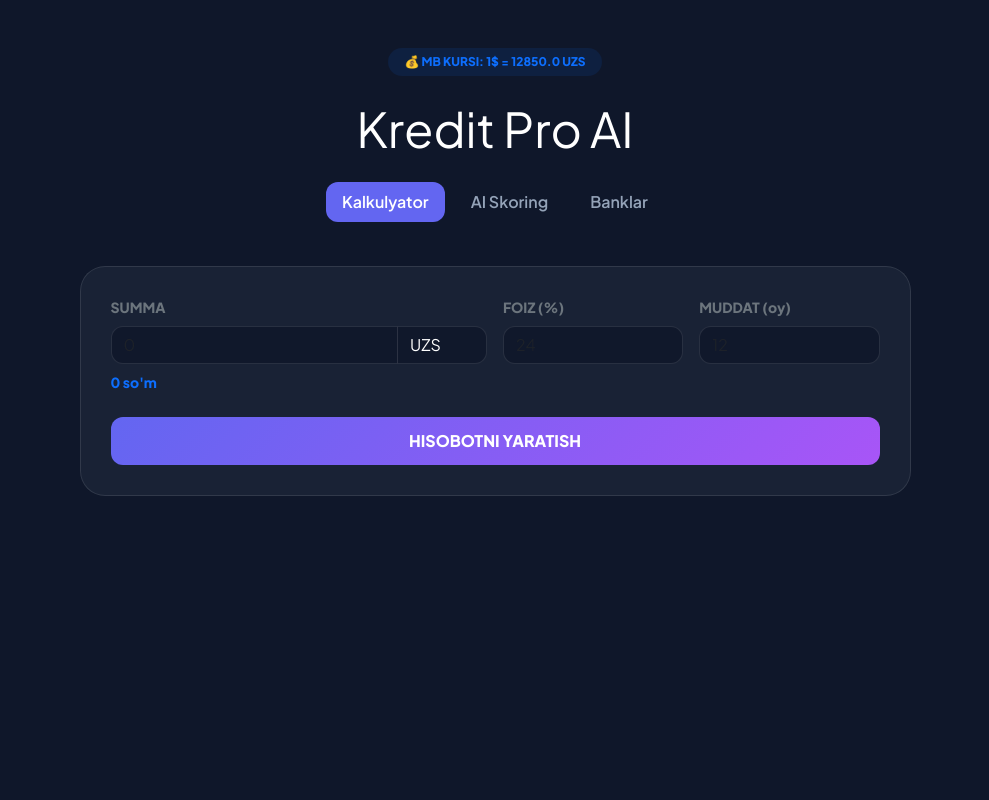
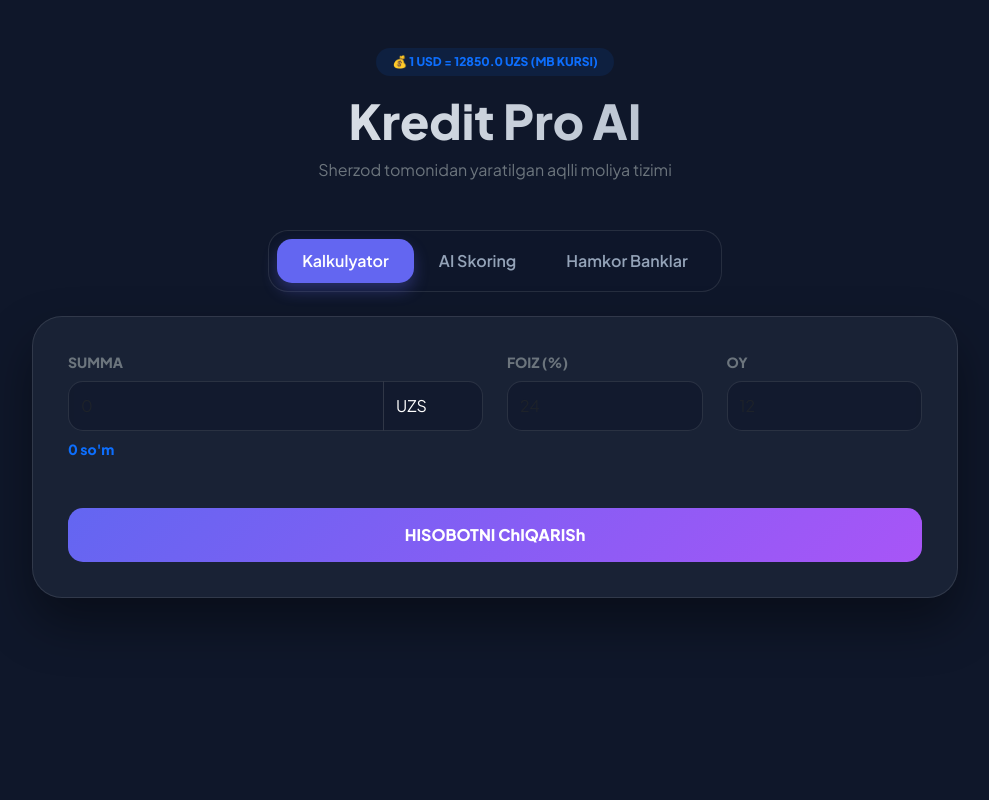
Before and after one commit to suvonov2310-a11y/kredit, a Django app: page / in a window 1280 px wide. Shown: the whole page, without its empty margins (145-1134 px from the left). Run offline with Django 5.2, Linux system fonts and the light colour scheme; data comes from the database, SQL or seed files in the repository; data that the repository does not hold is empty; some libraries are stand-ins or nearby versions.

Commit message:
Final MVT Integration

```diff
--- a/courses/views.py
+++ b/courses/views.py
@@ -3,20 +3,21 @@ from django.shortcuts import render
 from .models import Bank
 
 def kredit_page(request):
-    # Ma'lumotlar bazasidan banklarni olish
+    # Bazadan banklarni olish
     banklar = Bank.objects.all()
 
-    # Markaziy Bank API'dan dollar kursini olish
-    usd_rate = 12850.0  # Default qiymat (agar internet bo'lmasa)
+    # Markaziy Bank API'dan kursni olish (JSON formatda)
+    usd_rate = 12850.0  # Default qiymat
     try:
+        # MB kursi uchun rasmiy API
         response = requests.get('https://cbu.uz/uz/arkhiv-kursov-valyut/json/USD/')
         data = response.json()
         if data:
             usd_rate = float(data[0]['Rate'])
     except Exception as e:
-        print(f"API xatosi: {e}")
+        print(f"API xatosi yuz berdi: {e}")
 
-    # HTML-ga hamma ma'lumotni jo'natish
+    # HTML-ga yuboriladigan ma'lumotlar
     context = {
         'banklar': banklar,
         'usd_rate': usd_rate,
--- a/kredit_project/urls.py
+++ b/kredit_project/urls.py
@@ -1,8 +1,8 @@
 from django.contrib import admin
 from django.urls import path
-from courses.views import kredit_page  # Funksiyani import qilish
+from courses.views import kredit_page
 
 urlpatterns = [
     path('admin/', admin.site.urls),
-    path('', kredit_page, name='home'),  # Bosh sahifa uchun
+    path('', kredit_page, name='home'), # Asosiy sahifa
 ]
--- a/templates/kredit.html
+++ b/templates/kredit.html
@@ -9,87 +9,99 @@
     <script src="https://cdnjs.cloudflare.com/ajax/libs/html2pdf.js/0.10.1/html2pdf.bundle.min.js"></script>
     <style>
         :root { --primary: #6366f1; --bg: #0f172a; --glass: rgba(30, 41, 59, 0.7); --border: rgba(255, 255, 255, 0.1); }
-        body { background: var(--bg); color: white; font-family: 'Plus Jakarta Sans', sans-serif; min-height: 100vh; }
-        .glass-card { background: var(--glass); backdrop-filter: blur(15px); border: 1px solid var(--border); border-radius: 25px; padding: 30px; margin-top: 20px; }
-        .nav-pills .nav-link { color: #94a3b8; border-radius: 12px; font-weight: 600; margin: 0 5px; cursor: pointer; }
-        .nav-pills .nav-link.active { background: var(--primary) !important; color: white !important; }
-        .form-control, .form-select { background: rgba(15, 23, 42, 0.8) !important; border: 1px solid var(--border) !important; color: white !important; border-radius: 12px; }
-        .btn-main { background: linear-gradient(135deg, #6366f1, #a855f7); border: none; border-radius: 12px; padding: 12px; font-weight: 800; color: white; width: 100%; transition: 0.3s; }
-        .btn-main:hover { transform: translateY(-2px); box-shadow: 0 10px 20px rgba(99, 102, 241, 0.3); }
-        .bank-card { background: rgba(255, 255, 255, 0.03); border: 1px solid var(--border); border-radius: 20px; padding: 20px; transition: 0.3s; }
+        body { background: var(--bg); color: #f8fafc; font-family: 'Plus Jakarta Sans', sans-serif; min-height: 100vh; margin: 0; }
+        .hero-title { font-weight: 800; font-size: 3rem; background: linear-gradient(to right, #fff, #94a3b8); -webkit-background-clip: text; -webkit-text-fill-color: transparent; }
+        .glass-card { background: var(--glass); backdrop-filter: blur(20px); border: 1px solid var(--border); border-radius: 30px; padding: 35px; box-shadow: 0 25px 50px rgba(0,0,0,0.4); }
+        .nav-pills { background: rgba(15, 23, 42, 0.5); padding: 8px; border-radius: 20px; border: 1px solid var(--border); }
+        .nav-link { color: #94a3b8 !important; border-radius: 15px !important; font-weight: 600; padding: 10px 25px !important; cursor: pointer; transition: 0.3s; }
+        .nav-link.active { background: var(--primary) !important; color: white !important; box-shadow: 0 8px 15px rgba(99, 102, 241, 0.3); }
+        .form-control, .form-select { background: rgba(15, 23, 42, 0.6) !important; border: 1px solid var(--border) !important; color: white !important; border-radius: 15px; padding: 12px; }
+        .btn-main { background: linear-gradient(135deg, #6366f1, #a855f7); border: none; border-radius: 15px; padding: 15px; font-weight: 800; color: white; width: 100%; transition: 0.3s; }
+        .btn-main:hover { transform: translateY(-3px); box-shadow: 0 15px 30px rgba(99, 102, 241, 0.4); }
+        .bank-card { background: rgba(30, 41, 59, 0.4); border: 1px solid var(--border); border-radius: 20px; padding: 20px; transition: 0.3s; height: 100%; }
+        .bank-card:hover { border-color: var(--primary); transform: translateY(-5px); }
         .d-none { display: none !important; }
     </style>
 </head>
 <body>
 
-<div class="container py-5 text-center">
-    <div class="mb-4">
-        <span class="badge bg-primary bg-opacity-10 text-primary px-3 py-2 rounded-pill fw-bold">
-            💰 MB KURSI: 1$ = {{ usd_rate }} UZS
-        </span>
+<div class="container py-5">
+    <div class="text-center mb-5">
+        <div class="badge bg-primary bg-opacity-10 text-primary mb-3 px-3 py-2 rounded-pill fw-bold">
+            💰 1 USD = {{ usd_rate }} UZS (MB KURSI)
+        </div>
+        <h1 class="hero-title">Kredit Pro AI</h1>
+        <p class="text-secondary">Sherzod tomonidan yaratilgan aqlli moliya tizimi</p>
     </div>
-    <h1 class="fw-800 display-5 mb-4">Kredit Pro AI</h1>
-
-    <ul class="nav nav-pills justify-content-center mb-4">
-        <li class="nav-item"><a class="nav-link active" id="tab-calc" onclick="showTab('calc')">Kalkulyator</a></li>
-        <li class="nav-item"><a class="nav-link" id="tab-score" onclick="showTab('score')">AI Skoring</a></li>
-        <li class="nav-item"><a class="nav-link" id="tab-banks" onclick="showTab('banks')">Banklar</a></li>
-    </ul>
 
     <div class="row justify-content-center">
-        <div class="col-lg-9">
+        <div class="col-lg-10 text-center">
+
+            <ul class="nav nav-pills d-inline-flex mb-4">
+                <li class="nav-item"><a class="nav-link active" id="btn-calc" onclick="switchTab('calc')">Kalkulyator</a></li>
+                <li class="nav-item"><a class="nav-link" id="btn-score" onclick="switchTab('score')">AI Skoring</a></li>
+                <li class="nav-item"><a class="nav-link" id="btn-banks" onclick="switchTab('banks')">Hamkor Banklar</a></li>
+            </ul>
+
             <div class="glass-card text-start">
 
                 <div id="sec-calc" class="tab-content">
-                    <div class="row g-3">
+                    <div class="row g-4">
                         <div class="col-md-6">
                             <label class="small fw-bold text-secondary mb-2 d-block">SUMMA</label>
                             <div class="input-group">
-                                <input type="number" id="inp_val" class="form-control" oninput="convert()" placeholder="0">
-                                <select id="curr" class="form-select" style="max-width: 90px;" onchange="convert()">
+                                <input type="number" id="val_in" class="form-control" oninput="liveConv()" placeholder="0">
+                                <select id="curr_in" class="form-select" style="max-width: 100px;" onchange="liveConv()">
                                     <option value="uzs">UZS</option>
                                     <option value="usd">USD</option>
                                 </select>
                             </div>
-                            <small id="help" class="text-primary fw-bold mt-2 d-block">0 so'm</small>
+                            <small id="helper" class="text-primary fw-bold mt-2 d-block">0 so'm</small>
                         </div>
-                        <div class="col-md-3"><label class="small fw-bold text-secondary mb-2 d-block">FOIZ (%)</label><input type="number" id="f_rate" class="form-control" placeholder="24"></div>
-                        <div class="col-md-3"><label class="small fw-bold text-secondary mb-2 d-block">MUDDAT (oy)</label><input type="number" id="m_period" class="form-control" placeholder="12"></div>
+                        <div class="col-md-3"><label class="small fw-bold text-secondary mb-2 d-block">FOIZ (%)</label><input type="number" id="perc_in" class="form-control" placeholder="24"></div>
+                        <div class="col-md-3"><label class="small fw-bold text-secondary mb-2 d-block">OY</label><input type="number" id="dur_in" class="form-control" placeholder="12"></div>
                     </div>
-                    <button class="btn btn-main mt-4" onclick="calc()">HISOBOTNI YARATISH</button>
+                    <button class="btn btn-main mt-5" onclick="calculate()">HISOBOTNI ChIQARISh</button>
 
-                    <div id="res-area" class="d-none mt-4 border-top pt-4">
-                        <div id="pdf-content">
+                    <div id="res-calc" class="d-none mt-5 pt-4 border-top border-secondary">
+                        <div id="pdf-box">
                             <div class="row text-center g-3 mb-4">
-                                <div class="col-6"><div class="p-3 bg-white bg-opacity-5 rounded-4"><small class="text-secondary">OYLIK TO'LOV</small><h4 id="out-m" class="fw-bold mb-0">0</h4></div></div>
-                                <div class="col-6"><div class="p-3 bg-white bg-opacity-5 rounded-4"><small class="text-secondary">JAMI TO'LOV</small><h4 id="out-t" class="fw-bold mb-0 text-danger">0</h4></div></div>
+                                <div class="col-md-6"><div class="p-3 bg-white bg-opacity-5 rounded-4"><small class="text-secondary">OYLIK TO'LOV</small><h3 id="out-m" class="fw-bold mb-0 text-primary">0</h3></div></div>
+                                <div class="col-md-6"><div class="p-3 bg-white bg-opacity-5 rounded-4"><small class="text-secondary">JAMI QAYTARISh</small><h3 id="out-t" class="fw-bold mb-0 text-danger">0</h3></div></div>
                             </div>
-                            <table class="table table-dark table-sm small"><thead class="text-secondary"><tr><th>OY</th><th>QARZ</th><th>FOIZ</th><th>QOLDIQ</th></tr></thead><tbody id="t-body"></tbody></table>
+                            <div class="table-responsive">
+                                <table class="table table-dark table-hover small">
+                                    <thead><tr class="text-secondary"><th>OY</th><th>ASOSIY</th><th>FOIZ</th><th>QOLDIQ</th></tr></thead>
+                                    <tbody id="table-body"></tbody>
+                                </table>
+                            </div>
                         </div>
-                        <button class="btn btn-outline-light w-100 btn-sm mt-2" onclick="toPDF()">PDF YUKLASH</button>
+                        <button class="btn btn-outline-light w-100 mt-3 rounded-4" onclick="makePDF()">📄 PDF Yuklab olish</button>
                     </div>
                 </div>
 
                 <div id="sec-score" class="tab-content d-none">
-                    <div class="row g-3">
-                        <div class="col-md-6"><label class="small fw-bold text-secondary d-block mb-2">DAROMAD (so'm)</label><input type="number" id="s_inc" class="form-control" placeholder="5000000"></div>
-                        <div class="col-md-6"><label class="small fw-bold text-secondary d-block mb-2">QARZLAR</label><select id="s_debt" class="form-select"><option value="0">Yo'q</option><option value="20">Bor</option></select></div>
+                    <div class="row g-4">
+                        <div class="col-md-6"><label class="small fw-bold text-secondary mb-2 d-block">DAROMAD (so'm)</label><input type="number" id="s_income" class="form-control" placeholder="5 000 000"></div>
+                        <div class="col-md-6"><label class="small fw-bold text-secondary mb-2 d-block">QARZLAR</label><select id="s_debts" class="form-select"><option value="0">Yo'q</option><option value="30">Mavjud</option></select></div>
                     </div>
-                    <button class="btn btn-main mt-4" onclick="runScore()">ANALIZ QILISH</button>
-                    <div id="res-score" class="d-none mt-4 text-center p-4 bg-primary bg-opacity-10 rounded-4">
-                        <h1 class="display-3 fw-bold" id="s-per">0%</h1>
-                        <p id="s-msg" class="fw-bold"></p>
+                    <button class="btn btn-main mt-5" onclick="runScore()">ANALIZNI BOSHLASH</button>
+                    <div id="res-score" class="d-none mt-5 text-center p-5 rounded-5 bg-primary bg-opacity-5 border border-primary border-opacity-10">
+                        <h5 class="text-secondary mb-3">Ishonchlilik darajangiz:</h5>
+                        <h1 class="display-1 fw-bold mb-3" id="score-val">0%</h1>
+                        <p id="score-txt" class="lead fw-bold"></p>
                     </div>
                 </div>
 
                 <div id="sec-banks" class="tab-content d-none">
-                    <div class="row g-3">
+                    <div class="row g-4">
                         {% for bank in banklar %}
                         <div class="col-md-6">
                             <div class="bank-card">
-                                <div class="d-flex justify-content-between mb-2"><h5 class="fw-bold mb-0">{{ bank.nomi }}</h5><span class="badge bg-primary">{{ bank.foiz }}%</span></div>
-                                <p class="small text-secondary mb-3">{{ bank.foyda|truncatechars:50 }}</p>
-                                <button class="btn btn-sm btn-outline-primary w-100" onclick="pick('{{ bank.foiz }}')">TANLASH</button>
+                                <div class="d-flex justify-content-between mb-3"><h5 class="fw-bold mb-0">{{ bank.nomi }}</h5><span class="badge bg-primary">{{ bank.foiz }}%</span></div>
+                                <p class="small text-success">✅ {{ bank.foyda }}</p>
+                                <p class="small text-danger mb-4">⚠️ {{ bank.zarar }}</p>
+                                <button class="btn btn-sm btn-outline-primary w-100 rounded-3" onclick="pickBank('{{ bank.foiz }}')">TANLASH</button>
                             </div>
                         </div>
                         {% endfor %}
@@ -102,55 +114,57 @@
 </div>
 
 <script>
-    const RATE = {{ usd_rate|default:12850 }};
+    const MB_RATE = {{ usd_rate|default:12850 }};
 
-    function showTab(t) {
-        document.querySelectorAll('.tab-content').forEach(s => s.classList.add('d-none'));
+    function switchTab(t) {
+        document.querySelectorAll('.tab-content').forEach(el => el.classList.add('d-none'));
         document.getElementById('sec-' + t).classList.remove('d-none');
         document.querySelectorAll('.nav-link').forEach(l => l.classList.remove('active'));
-        document.getElementById('tab-' + t).classList.add('active');
+        document.getElementById('btn-' + t).classList.add('active');
     }
 
-    function convert() {
-        let v = parseFloat(document.getElementById('inp_val').value) || 0;
-        let c = document.getElementById('curr').value;
-        let sum = (c === 'usd') ? v * RATE : v;
-        document.getElementById('help').innerText = Math.round(sum).toLocaleString() + " so'm";
+    function liveConv() {
+        let v = parseFloat(document.getElementById('val_in').value) || 0;
+        let c = document.getElementById('curr_in').value;
+        let s = (c === 'usd') ? v * MB_RATE : v;
+        document.getElementById('helper').innerText = Math.round(s).toLocaleString() + " so'm";
     }
 
-    function calc() {
-        let v = parseFloat(document.getElementById('inp_val').value) || 0;
-        let c = document.getElementById('curr').value;
-        let p = (c === 'usd') ? v * RATE : v;
-        let f = parseFloat(document.getElementById('f_rate').value) || 0;
-        let n = parseInt(document.getElementById('m_period').value) || 0;
-        if(!p || !f || !n) return alert("To'ldiring!");
+    function calculate() {
+        let v = parseFloat(document.getElementById('val_in').value) || 0;
+        let c = document.getElementById('curr_in').value;
+        let p = (c === 'usd') ? v * MB_RATE : v;
+        let f = parseFloat(document.getElementById('perc_in').value) || 0;
+        let n = parseInt(document.getElementById('dur_in').value) || 0;
+        if(!p || !f || !n) return alert("Barcha maydonlarni to'ldiring!");
 
         let r = f / 12 / 100;
         let m_pay = p * (r * Math.pow(1 + r, n)) / (Math.pow(1 + r, n) - 1);
 
-        document.getElementById('res-area').classList.remove('d-none');
-        document.getElementById('out-m').innerText = Math.round(m_pay).toLocaleString();
-        document.getElementById('out-t').innerText = Math.round(m_pay * n).toLocaleString();
+        document.getElementById('res-calc').classList.remove('d-none');
+        document.getElementById('out-m').innerText = Math.round(m_pay).toLocaleString() + " so'm";
+        document.getElementById('out-t').innerText = Math.round(m_pay * n).toLocaleString() + " so'm";
 
-        let b = p, tb = document.getElementById('t-body'); tb.innerHTML = "";
+        let bal = p, tbody = document.getElementById('table-body'); tbody.innerHTML = "";
         for(let i=1; i<=n; i++) {
-            let i_m = b * r, p_m = m_pay - i_m; b -= p_m;
-            tb.innerHTML += `<tr><td>${i}</td><td>${Math.round(p_m).toLocaleString()}</td><td>${Math.round(i_m).toLocaleString()}</td><td>${Math.max(0,Math.round(b)).toLocaleString()}</td></tr>`;
+            let i_m = bal * r, p_m = m_pay - i_m; bal -= p_m;
+            tbody.innerHTML += `<tr><td>${i}</td><td>${Math.round(p_m).toLocaleString()}</td><td>${Math.round(i_m).toLocaleString()}</td><td>${Math.max(0,Math.round(bal)).toLocaleString()}</td></tr>`;
         }
     }
 
     function runScore() {
-        let inc = parseFloat(document.getElementById('s_inc').value) || 0;
-        let d = parseInt(document.getElementById('s_debt').value);
-        let res = (inc > 5000000) ? 85 - d : 45 - d;
+        let inc = parseFloat(document.getElementById('s_income').value) || 0;
+        let d = parseInt(document.getElementById('s_debts').value);
+        let res = (inc > 6000000) ? 90 - d : 50 - d;
         document.getElementById('res-score').classList.remove('d-none');
-        document.getElementById('s-per').innerText = res + "%";
-        document.getElementById('s-msg').innerText = res > 60 ? "Ehtimol yuqori!" : "Ehtimol past.";
+        const sVal = document.getElementById('score-val');
+        sVal.innerText = res + "%";
+        sVal.style.color = res > 70 ? "#10b981" : "#f59e0b";
+        document.getElementById('score-txt').innerText = res > 70 ? "Kredit olish ehtimoli yuqori!" : "Qo'shimcha kafillik so'ralishi mumkin.";
     }
 
-    function pick(f) { showTab('calc'); document.getElementById('f_rate').value = f; }
-    function toPDF() { html2pdf().from(document.getElementById('pdf-content')).save('Kredit_Report.pdf'); }
+    function pickBank(f) { switchTab('calc'); document.getElementById('perc_in').value = f; document.getElementById('perc_in').focus(); }
+    function makePDF() { html2pdf().from(document.getElementById('pdf-box')).save('Kredit_Hisoboti.pdf'); }
 </script>
 </body>
 </html>
```
